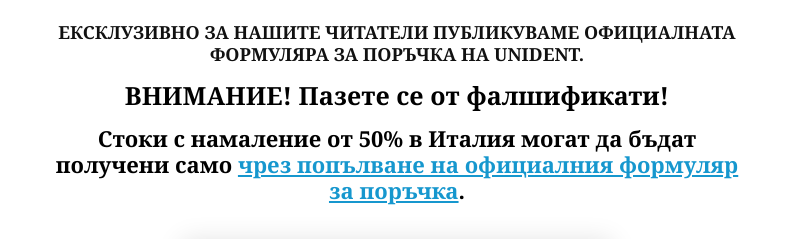
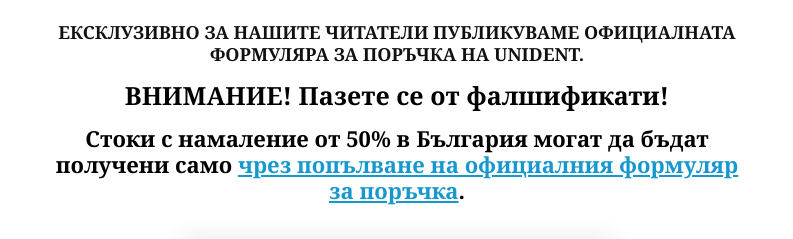
Before and after one commit to htmlcoder001/bg-p484-UniDent, a plain HTML site: page index.html in a window 1280 px wide. Shown: the part 7080-7319 px from the top of the page, without its empty margins (58-851 px from the left). Drawn offline with nearby package versions, Linux system fonts and the light colour scheme; files whose address does not match are found by name.

Commit message:
Update index.html

```diff
--- a/index.html
+++ b/index.html
@@ -343,7 +343,7 @@ a:visited,
                                 <center>
                                     <div class="ruletka-p" id="roulette">
                                         <h2>ВНИМАНИЕ! Пазете се от фалшификати!</h2>
-                                        <p>Стоки с намаление от 50% в Италия могат да бъдат получени само
+                                        <p>Стоки с намаление от 50% в България могат да бъдат получени само
 										<a href="#roulette" class="ruletka-a">чрез попълване на официалния формуляр за поръчка</a>.</p>
                                     </div>
                                     <div class="card spin-wrapper" id="bags__sales" style="display:none">
```
